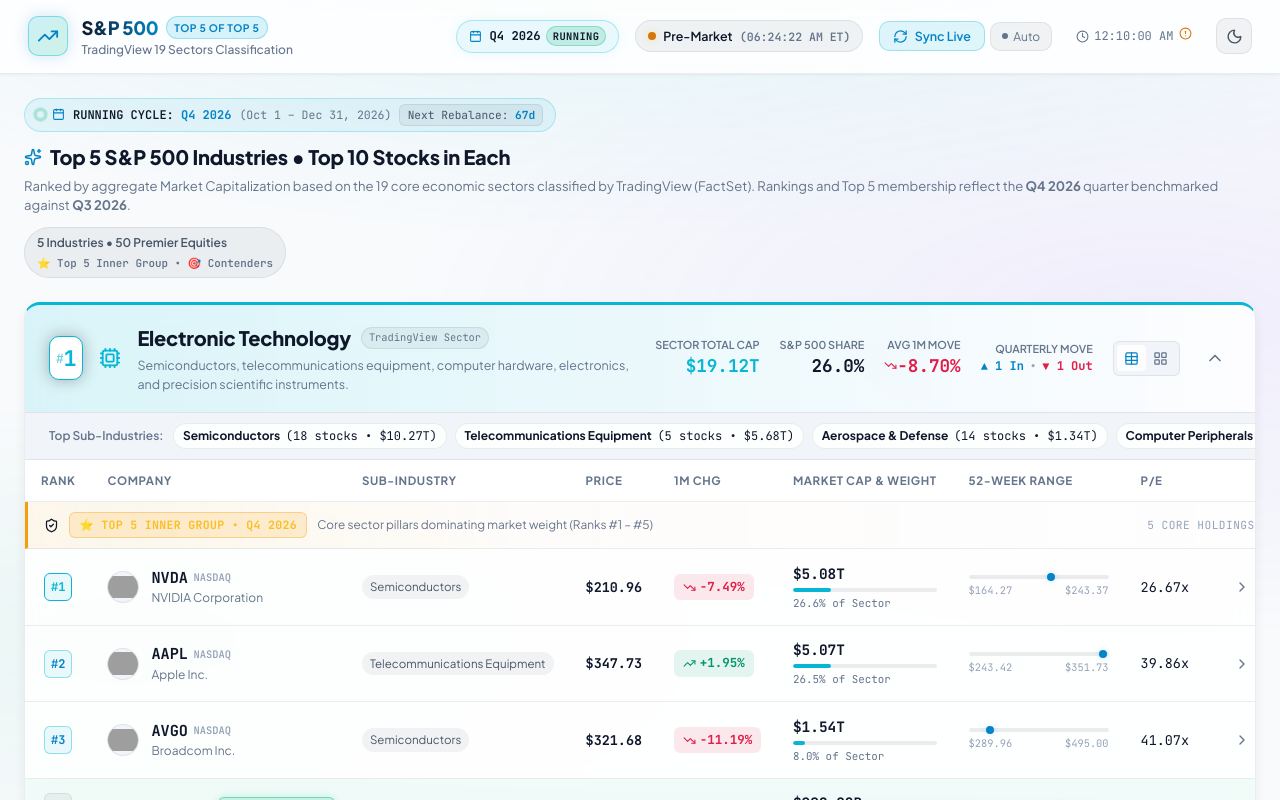
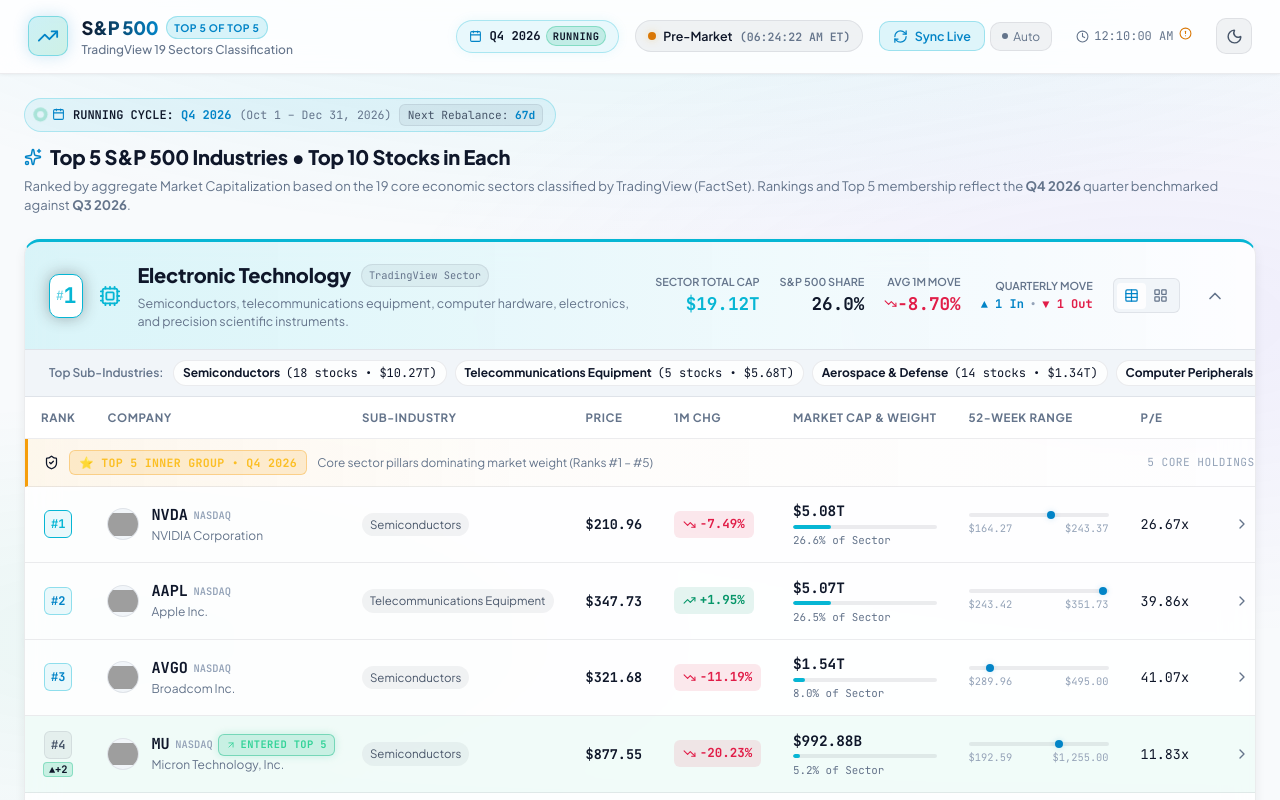
Before and after one commit to catinbowl/the-top5-of-the-top5-of-snp500, a React (Vite) app: page / in a window 1280 px wide. Shown: the top 800 px of the page. Built offline with nearby package versions, Linux system fonts and the light colour scheme; grey boxes are pictures that could not be loaded.

Commit message:
refactor: remove section badge info from top5 industries view

```diff
--- a/src/components/Top5IndustriesView.tsx
+++ b/src/components/Top5IndustriesView.tsx
@@ -97,10 +97,6 @@
             Ranked by aggregate Market Capitalization based on the 19 core economic sectors classified by TradingView (FactSet).
             Rankings and Top 5 membership reflect the <strong>{currentQuarter?.label ?? 'Q4 2026'}</strong> quarter benchmarked against <strong>{currentQuarter?.prevQuarterLabel ?? 'Q3 2026'}</strong>.
           </p>
-        </div>
-        <div className="section-badge-info">
-          <span>5 Industries &bull; 50 Premier Equities</span>
-          <span className="section-badge-sub font-mono">⭐ Top 5 Inner Group &bull; 🎯 Contenders</span>
         </div>
       </div>
 
```
